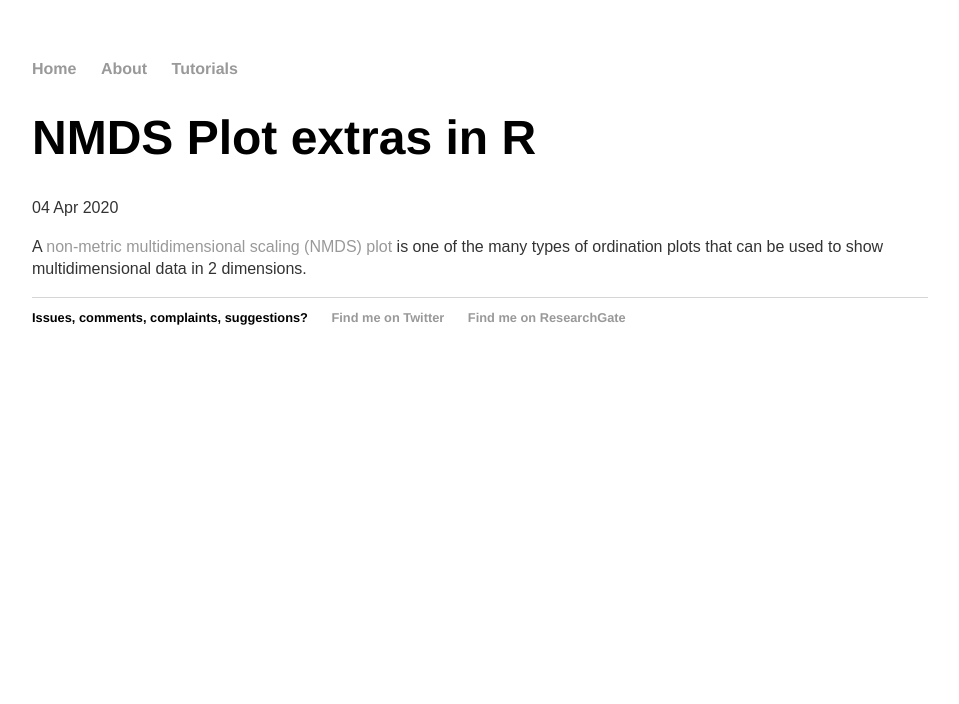
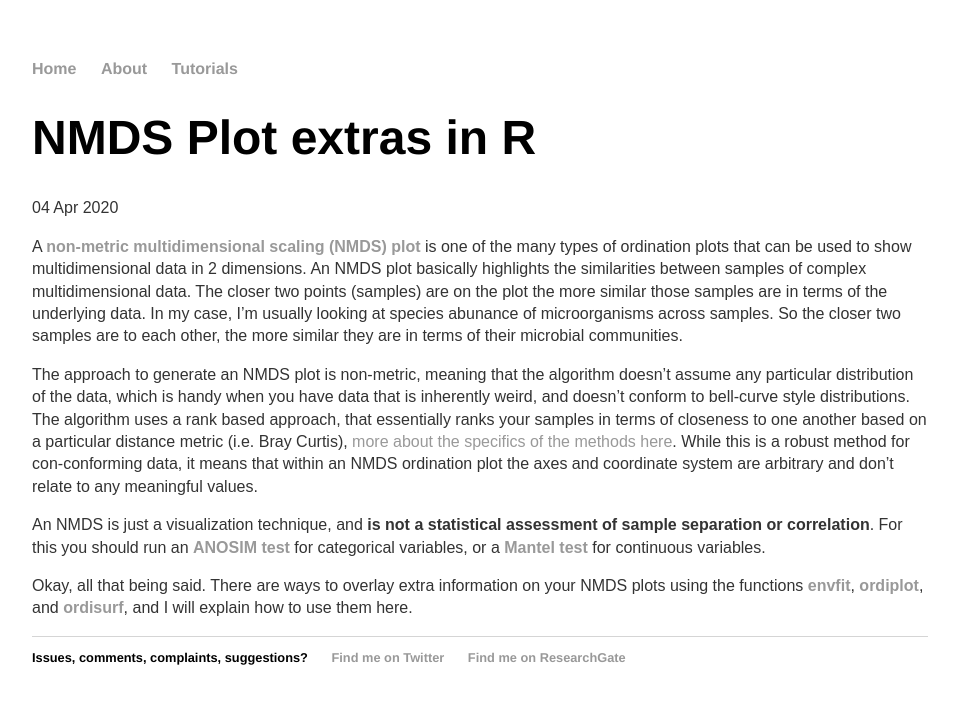
Before and after one commit to jkzorz/jkzorz.github.io, a Jekyll site: the page built from _posts/2020-04-04-NMDS-extras.md, in a window 1280 px wide. Shown: the top 704 px of the page, without its empty margins (160-1119 px from the left). Built offline with Jekyll 4.4.1, drawn with Linux system fonts in a browser that asks for light colours.

Commit message:
Update 2020-04-04-NMDS-extras.md

```diff
--- a/_posts/2020-04-04-NMDS-extras.md
+++ b/_posts/2020-04-04-NMDS-extras.md
@@ -5,4 +5,10 @@ date: 2020-04-04
 ---
 
 
-A [non-metric multidimensional scaling (NMDS) plot](https://jkzorz.github.io/2019/06/06/NMDS.html) is one of the many types of ordination plots that can be used to show multidimensional data in 2 dimensions.
+A **[non-metric multidimensional scaling (NMDS) plot](https://jkzorz.github.io/2019/06/06/NMDS.html)** is one of the many types of ordination plots that can be used to show multidimensional data in 2 dimensions. An NMDS plot basically highlights the similarities between samples of complex multidimensional data. The closer two points (samples) are on the plot the more similar those samples are in terms of the underlying data. In my case, I'm usually looking at species abunance of microorganisms across samples. So the closer two samples are to each other, the more similar they are in terms of their microbial communities.
+
+The approach to generate an NMDS plot is non-metric, meaning that the algorithm doesn't assume any particular distribution of the data, which is handy when you have data that is inherently weird, and doesn't conform to bell-curve style distributions. The algorithm uses a rank based approach, that essentially ranks your samples in terms of closeness to one another based on a particular distance metric (i.e. Bray Curtis), [more about the specifics of the methods here](https://mb3is.megx.net/gustame/dissimilarity-based-methods/nmds). While this is a robust method for con-conforming data, it means that within an NMDS ordination plot the axes and coordinate system are arbitrary and don't relate to any meaningful values.
+
+An NMDS is just a visualization technique, and **is not a statistical assessment of sample separation or correlation**. For this you should run an **[ANOSIM test](https://jkzorz.github.io/2019/06/11/ANOSIM-test.html)** for categorical variables, or a **[Mantel test](https://jkzorz.github.io/2019/07/08/mantel-test.html)** for continuous variables.
+
+Okay, all that being said. There are ways to overlay extra information on your NMDS plots using the functions **[envfit](https://www.rdocumentation.org/packages/vegan/versions/1.4-0/topics/envfit)**, **[ordiplot](https://www.rdocumentation.org/packages/vegan/versions/2.4-2/topics/ordiplot)**, and **[ordisurf](https://www.rdocumentation.org/packages/vegan/versions/2.4-2/topics/ordisurf)**, and I will explain how to use them here.
```
